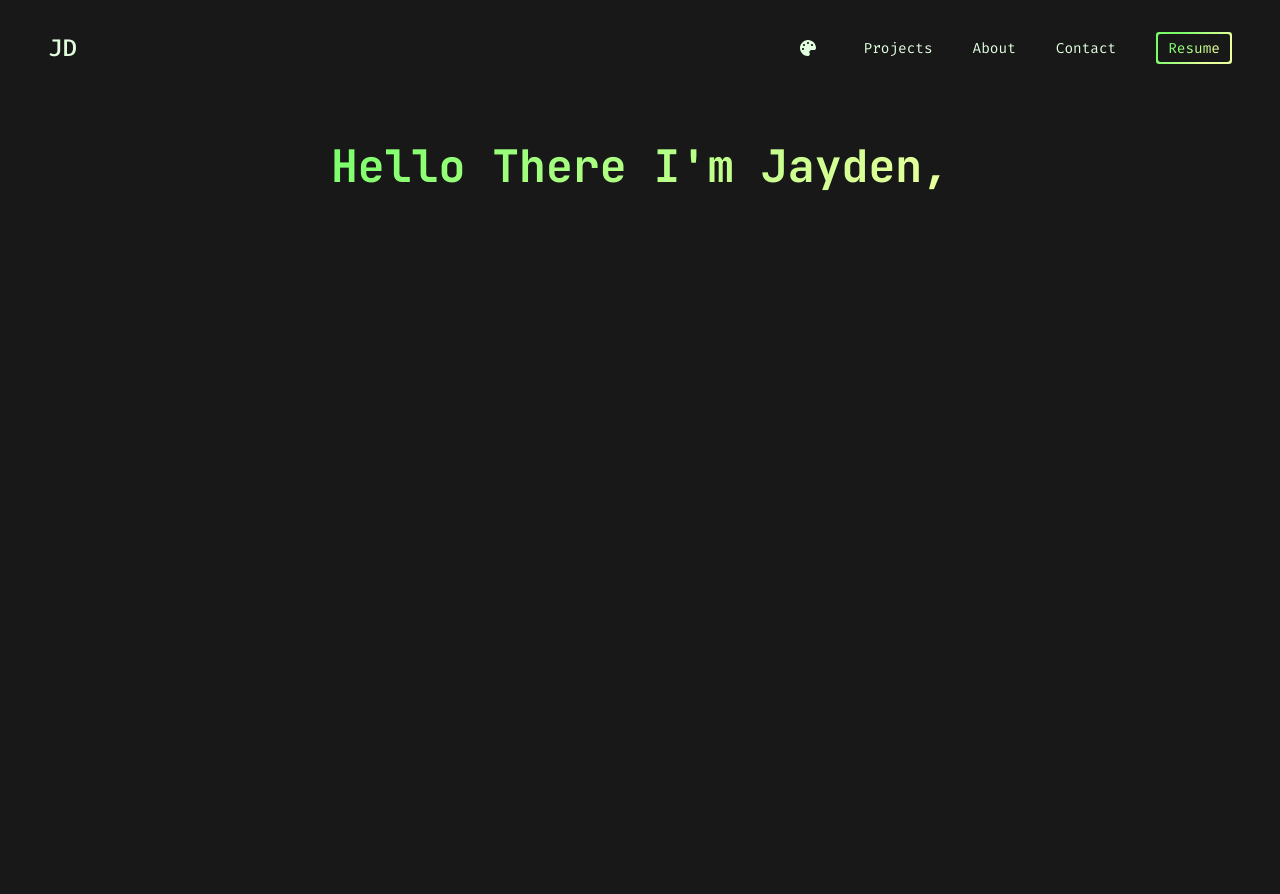
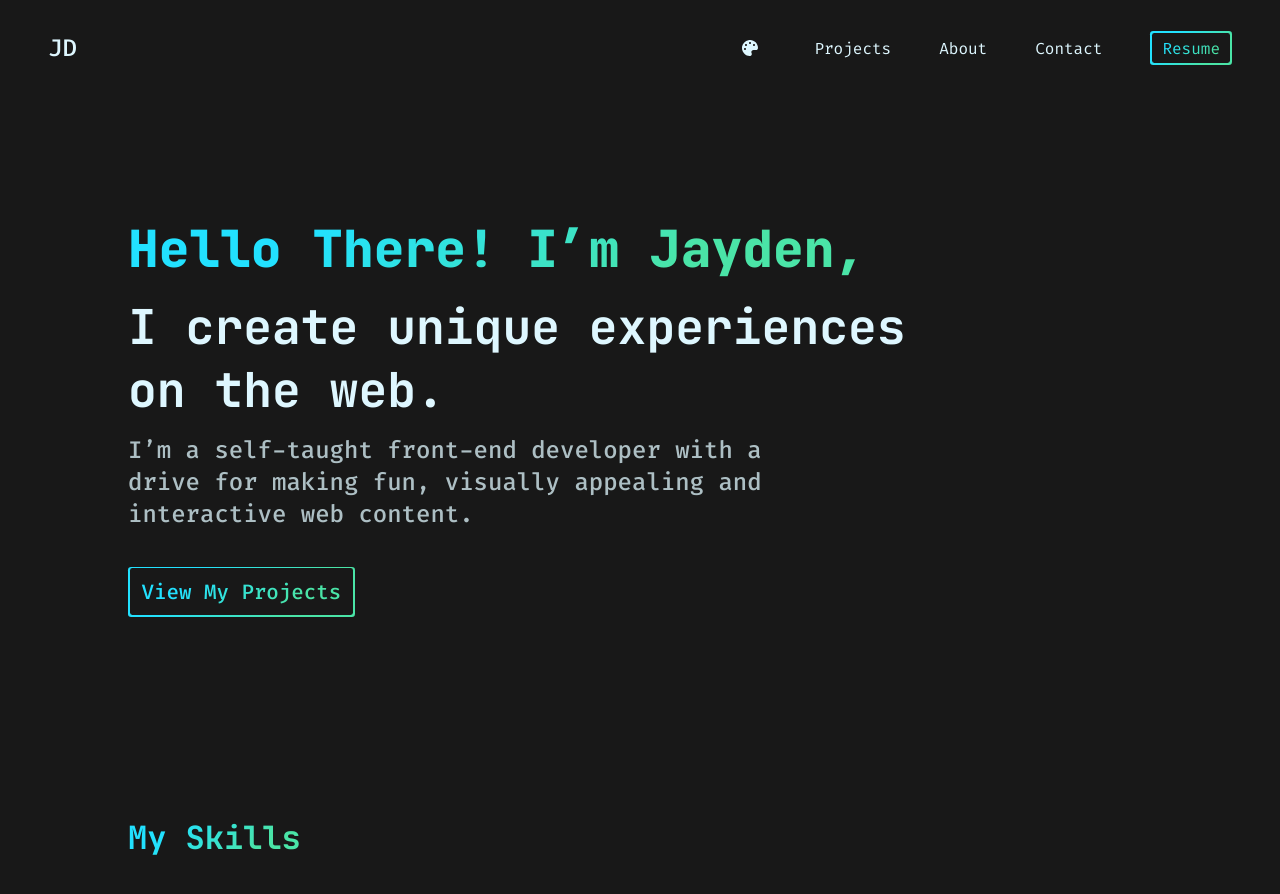
Before and after one commit to Jayden-Doll/jayden-doll-portfolio, a React (Create React App) app: page / in a window 1280 px wide. Shown: the top 894 px of the page. Before the commit the page ends 800 px from the top, so only its background shows below. Built offline with nearby package versions, Linux system fonts and the light colour scheme.

Commit message:
Add hero section

```diff
--- a/src/App.js
+++ b/src/App.js
@@ -1,16 +1,20 @@
-import { Wrapper } from "./App.styles.jsx";
+import { Wrapper, Content } from "./App.styles.jsx";
 import Navbar from "./components/main/navbar/navbar.component";
 import HeroSection from "./components/sections/hero-section/hero-section.component";
+import SkillsSection from "./components/sections/skills-section/skills-section.component.jsx";
 
 function App() {
   const calculateTheme = () => {
-    return "green";
+    return "blue";
   };
 
   return (
     <Wrapper data-theme={calculateTheme()}>
       <Navbar />
-      <HeroSection />
+      <Content>
+        <HeroSection />
+        <SkillsSection />
+      </Content>
     </Wrapper>
   );
 }
--- a/src/App.styles.jsx
+++ b/src/App.styles.jsx
@@ -1,6 +1,17 @@
 import styled from "styled-components";
 
 export const Wrapper = styled.div`
+  height: auto;
   display: flex;
+  justify-content: center;
+  align-items: center;
   flex-direction: column;
 `;
+
+export const Content = styled.main`
+  display: flex;
+  height: auto;
+  width: 100%;
+  padding: 0 8rem;
+  flex-direction: column;
+`;
--- a/src/components/main/navbar/navbar.styles.jsx
+++ b/src/components/main/navbar/navbar.styles.jsx
@@ -4,9 +4,9 @@ import { FaPalette } from "react-icons/fa";
 
 export const NavWrapper = styled.div`
   display: flex;
-  width: 100vw;
+  width: 100%;
   height: 6rem;
-  margin-bottom: 2rem;
+  margin-bottom: 5rem;
   color: var(--text-primary);
 `;
 
@@ -25,9 +25,9 @@ export const NavLinks = styled.ul`
   justify-content: center;
   align-items: center;
   list-style: none;
-  font-size: 0.9rem;
+  font-size: 1rem;
   padding-left: 0;
-  gap: 2.5rem;
+  gap: 3rem;
 `;
 
 export const NavLink = styled.li`
@@ -46,7 +46,7 @@ export const NavLink = styled.li`
 
   :hover {
     cursor: pointer;
-    margin-top: 1.2%;
+    margin-top: 1%;
 
     a {
       color: var(--text-secondary);
--- a/src/components/main/title/title.component.jsx
+++ /dev/null
@@ -1,11 +0,0 @@
-import { Heading } from "./title.styles";
-
-const Title = () => {
-  return (
-    <>
-      <Heading>Hello There I'm Jayden,</Heading>
-    </>
-  );
-};
-
-export default Title;
--- a/src/components/main/title/title.styles.jsx
+++ /dev/null
@@ -1,11 +0,0 @@
-import styled from "styled-components";
-
-export const Heading = styled.h1`
-  font-size: var(--fontsize-title);
-  font-family: "JetBrains Mono";
-  background: var(--text-gradient);
-  -webkit-background-clip: text;
-  -webkit-text-fill-color: transparent;
-  font-weight: 400;
-  margin: 0.5rem;
-`;
--- a/src/components/sections/hero-section/hero-section.component.jsx
+++ b/src/components/sections/hero-section/hero-section.component.jsx
@@ -1,7 +1,31 @@
-import Title from "../../main/title/title.component";
+import {
+  Wrapper,
+  Title,
+  Subtitle,
+  HeroContent,
+  Description,
+  CtaButtonContainer,
+  CtaButtonLink,
+} from "./hero-section.styles";
 
 const HeroSection = () => {
-  return <Title />;
+  return (
+    <Wrapper>
+      <HeroContent>
+        <Title>Hello There! I’m Jayden,</Title>
+        <Subtitle>I create unique experiences on the web.</Subtitle>
+        <Description>
+          I’m a self-taught front-end developer with a drive for making fun,
+          visually appealing and interactive web content.
+        </Description>
+        <CtaButtonContainer>
+          <CtaButtonLink>
+            <a href="">View My Projects</a>
+          </CtaButtonLink>
+        </CtaButtonContainer>
+      </HeroContent>
+    </Wrapper>
+  );
 };
 
 export default HeroSection;
--- a/src/components/sections/hero-section/hero-section.styles.jsx
+++ b/src/components/sections/hero-section/hero-section.styles.jsx
@@ -1,3 +1,92 @@
 import styled from "styled-components";
 
-export const wrapper = styled.div``;
+export const Wrapper = styled.section`
+  display: flex;
+  min-height: calc(100vh - 20rem);
+  width: 100%;
+  font-family: "JetBrains Mono";
+  flex-wrap: wrap;
+  justify-content: flex-start;
+  align-items: center;
+  text-align: center;
+  margin-bottom: 8rem;
+  h1,
+  h2,
+  p {
+    margin: 0;
+  }
+`;
+
+export const HeroContent = styled.div`
+  display: flex;
+  justify-content: center;
+  align-items: flex-start;
+  flex-direction: column;
+  width: auto;
+  height: 100%;
+  gap: 0.8rem;
+`;
+
+export const Title = styled.h1`
+  font-size: var(--fontsize-title-hero);
+  background: var(--text-gradient);
+  -webkit-background-clip: text;
+  -webkit-text-fill-color: transparent;
+  font-weight: 800;
+  text-align: left;
+`;
+
+export const Subtitle = styled.h2`
+  color: var(--text-primary);
+  text-align: left;
+  font-weight: 700;
+  font-size: var(--fontsize-subtitle-hero);
+  padding-right: 20%;
+`;
+
+export const Description = styled.p`
+  text-align: left;
+  color: var(--text-secondary);
+  font-size: var(--fontsize-description-hero);
+  font-weight: 500;
+  font-family: "Fira Code";
+  padding-right: 30%;
+  padding-bottom: 1.5rem;
+`;
+
+export const CtaButtonContainer = styled.div`
+  font-family: "Fira Code";
+  width: auto;
+  height: auto;
+  background: var(--text-gradient);
+  padding: 0.1rem;
+  border-radius: 0.2rem;
+  transition: 0.2s ease;
+
+  :hover {
+    -webkit-box-shadow: 0px 0px 12px 3px var(--color-opaque);
+    -moz-box-shadow: 0px 0px 12px 3px var(--color-opaque);
+    box-shadow: 0px 0px 12px 4px var(--color-opaque);
+  }
+`;
+
+export const CtaButtonLink = styled.p`
+  background: #181818;
+  padding: 0.6rem 0.25rem;
+  border-radius: 0.15rem;
+
+  :hover {
+    cursor: pointer;
+  }
+
+  a {
+    padding: 0.3rem 0.5rem;
+    background: var(--text-gradient);
+    -webkit-background-clip: text;
+    -webkit-text-fill-color: transparent;
+    border-radius: 0.15rem;
+    text-decoration: none;
+    font-size: 1.3rem;
+    font-weight: 500;
+  }
+`;
--- /dev/null
+++ b/src/components/sections/skills-section/skills-section.component.jsx
@@ -0,0 +1,13 @@
+import { Wrapper, SkillsContent, Title } from "./skills-section.styles";
+
+const SkillsSection = () => {
+  return (
+    <Wrapper>
+      <SkillsContent>
+        <Title>My Skills</Title>
+      </SkillsContent>
+    </Wrapper>
+  );
+};
+
+export default SkillsSection;
--- /dev/null
+++ b/src/components/sections/skills-section/skills-section.styles.jsx
@@ -0,0 +1,36 @@
+import styled from "styled-components";
+
+export const Wrapper = styled.section`
+  display: flex;
+  min-height: auto;
+  width: 100%;
+  font-family: "JetBrains Mono";
+  flex-wrap: wrap;
+  justify-content: flex-start;
+  align-items: center;
+  text-align: center;
+  margin-bottom: 6rem;
+  h1,
+  h2,
+  p {
+    margin: 0;
+  }
+`;
+
+export const SkillsContent = styled.div`
+  display: flex;
+  justify-content: center;
+  align-items: flex-start;
+  flex-direction: column;
+  width: auto;
+  height: 100%;
+`;
+
+export const Title = styled.h3`
+  font-size: var(--fontsize-title);
+  background: var(--text-gradient);
+  -webkit-background-clip: text;
+  -webkit-text-fill-color: transparent;
+  font-weight: 700;
+  text-align: left;
+`;
--- a/src/index.css
+++ b/src/index.css
@@ -4,7 +4,11 @@
 }
 
 :root {
-  --fontsize-title: 2.8rem;
+  --fontsize-title-hero: 3.2rem;
+  --fontsize-subtitle-hero: 3rem;
+  --fontsize-description-hero: 1.5rem;
+
+  --fontsize-title: 2rem;
 }
 
 [data-theme="blue"] {
@@ -36,10 +40,10 @@
 }
 
 body {
-  display: flex;
   justify-content: center;
   align-items: center;
   margin: 0 auto;
+  height: auto;
   text-align: center;
   width: 100%;
 
```
